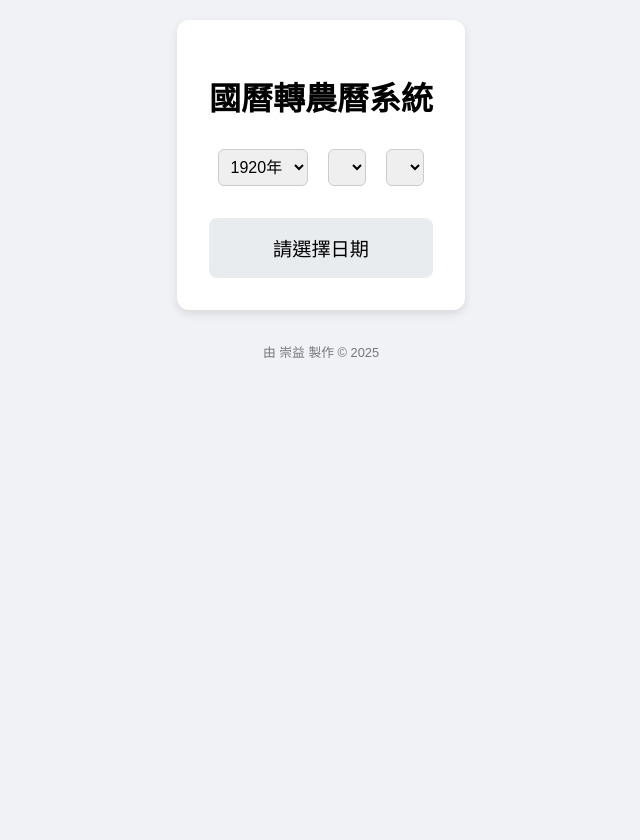
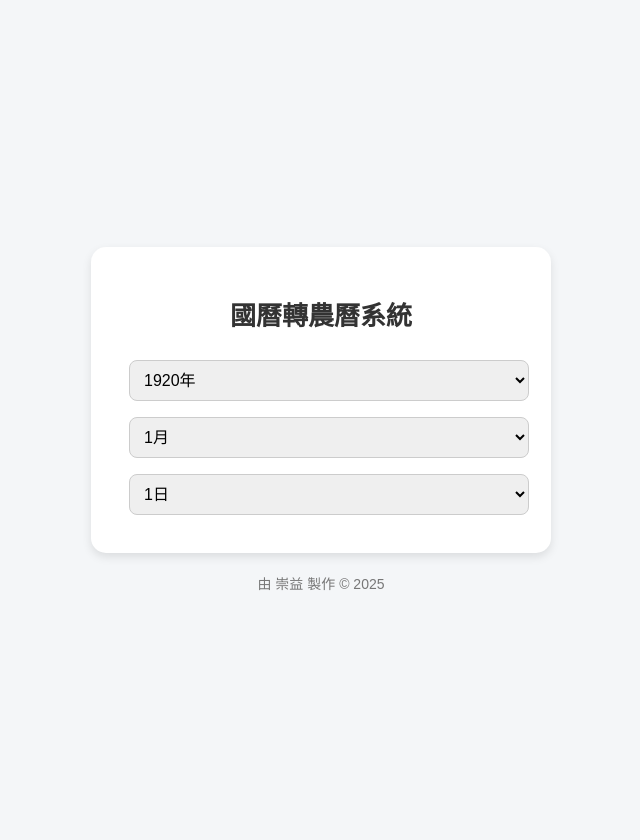
Before and after one commit to colton0166/convert-lunar-final4, a Flask app: page / in a window 1280 px wide. Shown: the whole page, without its empty margins (319-959 px from the left). Run offline with Flask 3, Linux system fonts and the light colour scheme; lists and menus that the app fills with data are empty.

Commit message:
Update index.html

```diff
--- a/templates/index.html
+++ b/templates/index.html
@@ -5,26 +5,77 @@
     <meta name="viewport" content="width=device-width, initial-scale=1.0">
     <title>國曆轉農曆系統</title>
     <style>
-    body { font-family: "Noto Sans TC", sans-serif; background: #f0f2f5; display: flex; flex-direction: column; align-items: center; min-height: 100vh; margin: 0; padding: 20px; }
-    .container { background: #fff; padding: 2rem; border-radius: 12px; box-shadow: 0 4px 10px rgba(0,0,0,0.1); text-align: center; }
-    select { margin: 0.5rem; padding: 0.5rem; font-size: 1rem; border-radius: 6px; border: 1px solid #ccc; }
-    .result { margin-top: 1.5rem; font-size: 1.2rem; background: #e9ecef; padding: 1rem; border-radius: 8px; }
-    footer { margin-top: 2rem; font-size: 0.8rem; color: #777; }
+        body {
+            font-family: 'Noto Sans TC', sans-serif;
+            background-color: #f4f6f8;
+            display: flex;
+            flex-direction: column;
+            align-items: center;
+            justify-content: center;
+            min-height: 100vh;
+            margin: 0;
+            padding: 20px;
+        }
+        .container {
+            background: #fff;
+            padding: 30px;
+            border-radius: 15px;
+            box-shadow: 0 4px 10px rgba(0,0,0,0.1);
+            text-align: center;
+            width: 100%;
+            max-width: 400px;
+        }
+        h1 {
+            font-size: 26px;
+            margin-bottom: 20px;
+            color: #333;
+        }
+        select, button {
+            font-size: 16px;
+            margin: 8px;
+            padding: 10px;
+            width: 100%;
+            border-radius: 8px;
+            border: 1px solid #ccc;
+        }
+        button {
+            background-color: #4CAF50;
+            color: white;
+            border: none;
+            cursor: pointer;
+            transition: background-color 0.3s;
+        }
+        button:hover {
+            background-color: #45a049;
+        }
+        .result {
+            background: #e0e7ef;
+            padding: 20px;
+            border-radius: 10px;
+            margin-top: 20px;
+            font-size: 18px;
+            color: #333;
+        }
+        footer {
+            margin-top: 20px;
+            font-size: 14px;
+            color: #777;
+        }
     </style>
 </head>
 <body>
-
     <div class="container">
         <h1>國曆轉農曆系統</h1>
-  <div>
         <select id="year"></select>
         <select id="month"></select>
         <select id="day"></select>
-  </div>
-  <div class="result" id="result">請選擇日期</div>
+
+        <div id="result" class="result" style="display:none;"></div>
     </div>
 
-<footer>由 崇益 製作 © 2025</footer>
+    <footer>
+        由 崇益 製作 © 2025
+    </footer>
 
     <script>
         const yearSelect = document.getElementById('year');
@@ -32,99 +83,73 @@ const monthSelect = document.getElementById('month');
         const daySelect = document.getElementById('day');
         const resultDiv = document.getElementById('result');
 
-// 初始化年份
+        // Populate year options
         for (let y = 1920; y <= 2025; y++) {
             const option = document.createElement('option');
             option.value = y;
-  option.textContent = `${y}年`;
+            option.text = `${y}年`;
             yearSelect.appendChild(option);
         }
 
-// 根據年份更新月份（支援閏月）
-function updateMonths() {
-  const year = parseInt(yearSelect.value);
-  fetch('/months', {
-    method: 'POST',
-    headers: { 'Content-Type': 'application/json' },
-    body: JSON.stringify({ year })
-  })
-  .then(response => response.json())
-  .then(data => {
-    monthSelect.innerHTML = '';
-    const leapMonth = data.leap_month;
+        // Populate month options
         for (let m = 1; m <= 12; m++) {
             const option = document.createElement('option');
             option.value = m;
-      option.textContent = `${m}月`;
+            option.text = `${m}月`;
             monthSelect.appendChild(option);
-      if (m === leapMonth) {
-        const leapOption = document.createElement('option');
-        leapOption.value = `l${m}`;
-        leapOption.textContent = `閏${m}月`;
-        monthSelect.appendChild(leapOption);
-      }
-    }
-    updateDays();
-  });
         }
 
-// 根據月份更新天數
-function updateDays() {
-  const year = parseInt(yearSelect.value);
-  let month = monthSelect.value;
-  if (!month) return;
-  if (month.startsWith('l')) month = parseInt(month.slice(1));
-  else month = parseInt(month);
-
-  const daysInMonth = new Date(year, month, 0).getDate();
+        // Populate day options
+        function populateDays() {
             daySelect.innerHTML = '';
+            let daysInMonth = new Date(yearSelect.value, monthSelect.value, 0).getDate();
             for (let d = 1; d <= daysInMonth; d++) {
                 const option = document.createElement('option');
                 option.value = d;
-    option.textContent = `${d}日`;
+                option.text = `${d}日`;
                 daySelect.appendChild(option);
             }
         }
 
-// 自動查詢
-function fetchLunar() {
-  const year = parseInt(yearSelect.value);
-  let monthVal = monthSelect.value;
-  if (!monthVal) return;
-  let isLeap = false;
-  if (monthVal.startsWith('l')) {
-    isLeap = true;
-    monthVal = parseInt(monthVal.slice(1));
-  } else {
-    monthVal = parseInt(monthVal);
-  }
-  const day = parseInt(daySelect.value);
+        yearSelect.addEventListener('change', populateDays);
+        monthSelect.addEventListener('change', populateDays);
+        populateDays(); // Initial call
+
+        // Auto query when any select changes
+        function fetchLunarData() {
+            const year = yearSelect.value;
+            const month = monthSelect.value;
+            const day = daySelect.value;
 
             fetch('/convert', {
                 method: 'POST',
                 headers: { 'Content-Type': 'application/json' },
-    body: JSON.stringify({ year, month: monthVal, day, is_leap: isLeap })
+                body: JSON.stringify({ year, month, day })
             })
             .then(response => response.json())
             .then(data => {
-    if (data.lunar) {
-      resultDiv.innerHTML = `農曆：${data.lunar}<br>歲次：${data.suici}<br>生肖：${data.zodiac}`;
+                if (data.error) {
+                    resultDiv.style.display = 'block';
+                    resultDiv.innerHTML = `查詢失敗：${data.error}`;
                 } else {
-      resultDiv.textContent = data.error || '查詢失敗';
+                    resultDiv.style.display = 'block';
+                    resultDiv.innerHTML = `
+                        農曆：${data.lunar}<br>
+                        歲次：${data.suici}<br>
+                        生肖：${data.zodiac}
+                    `;
                 }
             })
-  .catch(() => {
-    resultDiv.textContent = '查詢失敗，請稍後再試';
+            .catch(error => {
+                resultDiv.style.display = 'block';
+                resultDiv.innerHTML = `錯誤：${error}`;
             });
         }
 
-yearSelect.addEventListener('change', () => { updateMonths(); });
-monthSelect.addEventListener('change', () => { updateDays(); fetchLunar(); });
-daySelect.addEventListener('change', fetchLunar);
+        yearSelect.addEventListener('change', fetchLunarData);
+        monthSelect.addEventListener('change', fetchLunarData);
+        daySelect.addEventListener('change', fetchLunarData);
 
-// 初始呼叫
-updateMonths();
     </script>
-
 </body>
 </html>
```
Lines whose indentation alone changed are shown as unchanged.
